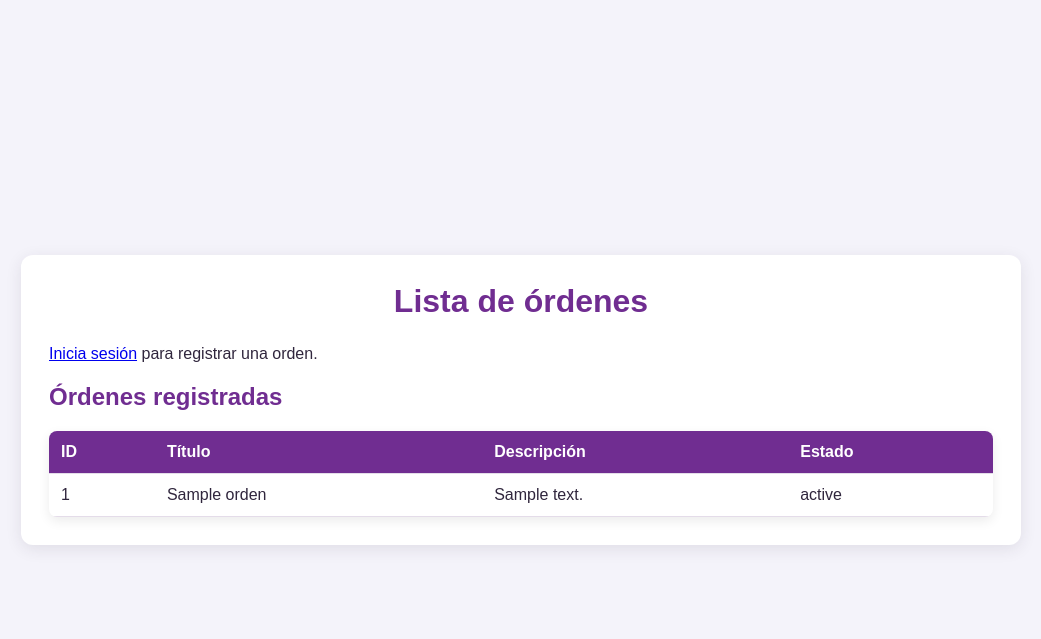
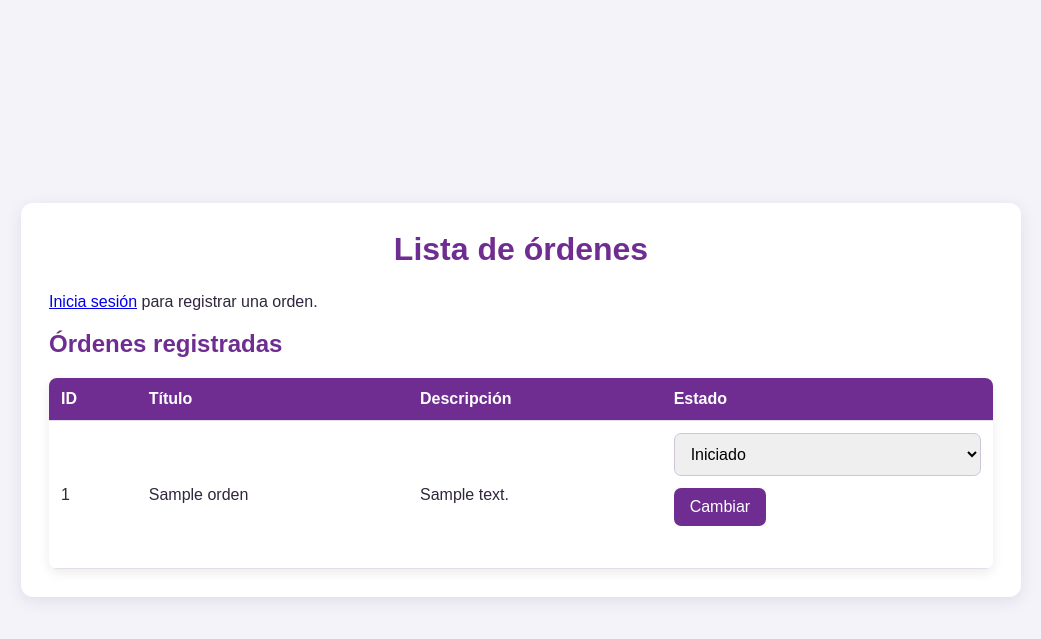
Before and after one commit to roctalvarado/django_cheems, a Django app: template hello/templates/hello/ordenes.html in a window 1280 px wide. Shown: the top 639 px of the page, without its empty margins (119-1160 px from the left). Run offline with Django 5.2, Linux system fonts and the light colour scheme; the template is opened without the code that fills it: most values are stand-ins (such as "Sample title", 1, 10 or a date in 2020).

Commit message:
Agregar selector para cambiar el estado en la lista de órdenes

```diff
--- a/hello/templates/hello/ordenes.html
+++ b/hello/templates/hello/ordenes.html
@@ -56,7 +56,17 @@
             <td>{{ orden.id }}</td>
             <td>{{ orden.title }}</td>
             <td>{{ orden.description }}</td>
-            <td>{{ orden.status }}</td>
+            <td>
+              <form method="post" action="{% url 'cambiar_estado' orden.id %}">
+                {% csrf_token %}
+                <select name="status">
+                  <option value="1" {% if orden.status == 1 %}selected{% endif %}>Iniciado</option>
+                  <option value="2" {% if orden.status == 2 %}selected{% endif %}>En proceso</option>
+                  <option value="3" {% if orden.status == 3 %}selected{% endif %}>Finalizado</option>
+                </select>
+                <button type="submit">Cambiar</button>
+              </form>
+            </td>
 
           </tr>
           {% empty %}
```
